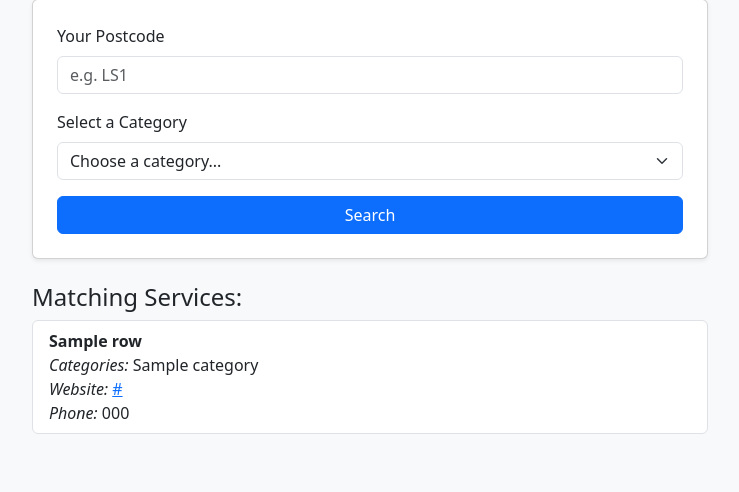
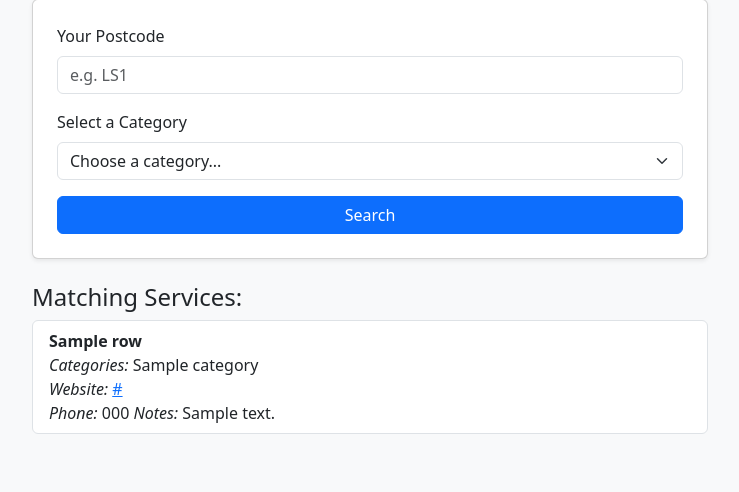
Before and after one commit to theo2261/postcode-charity-finder, a Flask app: template templates/index.html in a window 1280 px wide. Shown: the part 189-681 px from the top of the page, without its empty margins (270-1009 px from the left). Run offline with Flask 3, Linux system fonts and the light colour scheme; the template is opened without the code that fills it: most values are stand-ins (such as "Sample title", 1, 10 or a date in 2020).

Commit message:
Updated html to include notes in output

```diff
--- a/templates/index.html
+++ b/templates/index.html
@@ -52,6 +52,7 @@
     	      Not available<br>
   	{% endif %}
   	<em>Phone:</em> {{ row.phone }}
+	<em>Notes:</em> {{ row.notes }}
       </li>
         {% endfor %}
       </ul>
```
